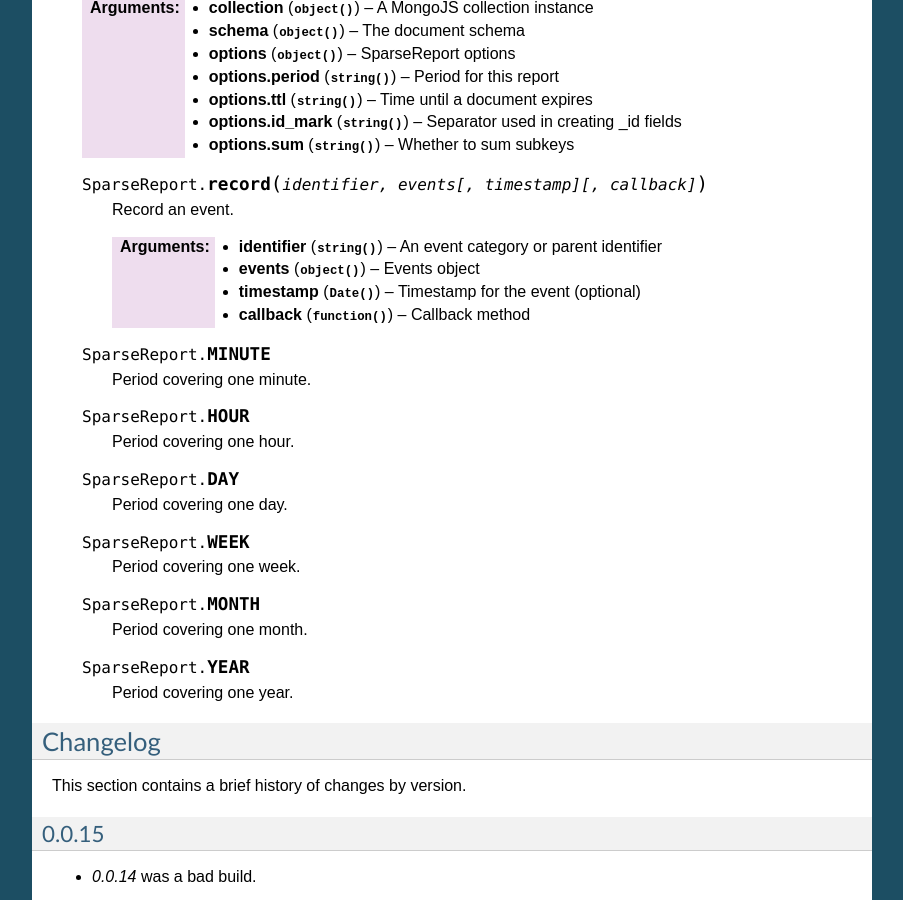
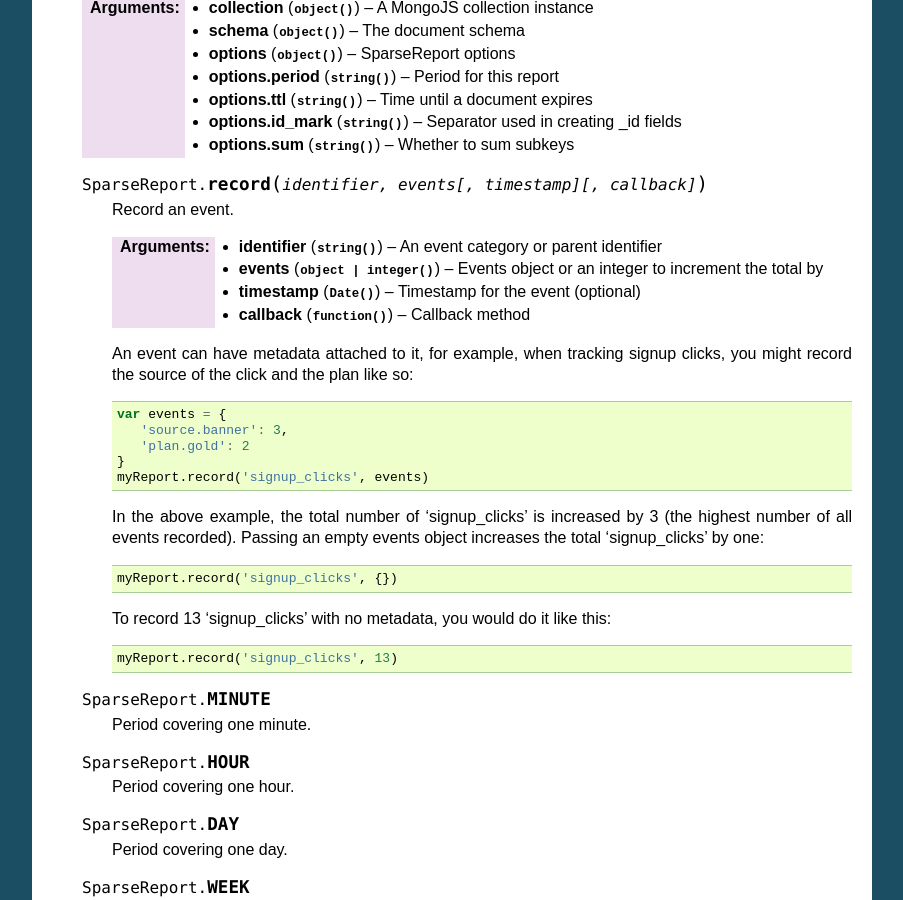
Before and after one commit to aboutdotme/humblejs, a Sphinx documentation site: the page built from docs/index.rst, in a window 1280 px wide and 900 px high, scrolled down 9004 px. Shown: the whole window, without its empty margins (198-1101 px from the left). Built offline with Sphinx 7.4.7, drawn with Linux system fonts in a browser that asks for light colours; comment, search, counter and statistics services are not loaded.

Commit message:
updating docs

```diff
--- a/docs/index.rst
+++ b/docs/index.rst
@@ -550,9 +550,37 @@
       Record an event.
 
       :param string identifier: An event category or parent identifier
-      :param object events: Events object
+      :param object | integer events: Events object or an integer to increment \
+         the total by
       :param Date timestamp: Timestamp for the event (optional)
       :param function callback: Callback method
+
+      An event can have metadata attached to it, for example,
+      when tracking signup clicks, you might record the source of the click
+      and the plan like so:
+
+      .. code-block:: javascript
+
+         var events = {
+            'source.banner': 3,
+            'plan.gold': 2
+         }
+         myReport.record('signup_clicks', events)
+
+      In the above example, the total number of 'signup_clicks' is
+      increased by 3 (the highest number of all events recorded).
+      Passing an empty events object increases the total 'signup_clicks' by one:
+
+      .. code-block:: javascript
+
+         myReport.record('signup_clicks', {})
+
+
+      To record 13 'signup_clicks' with no metadata, you would do it like this:
+
+      .. code-block:: javascript
+
+         myReport.record('signup_clicks', 13)
 
    .. data:: MINUTE
 
```
